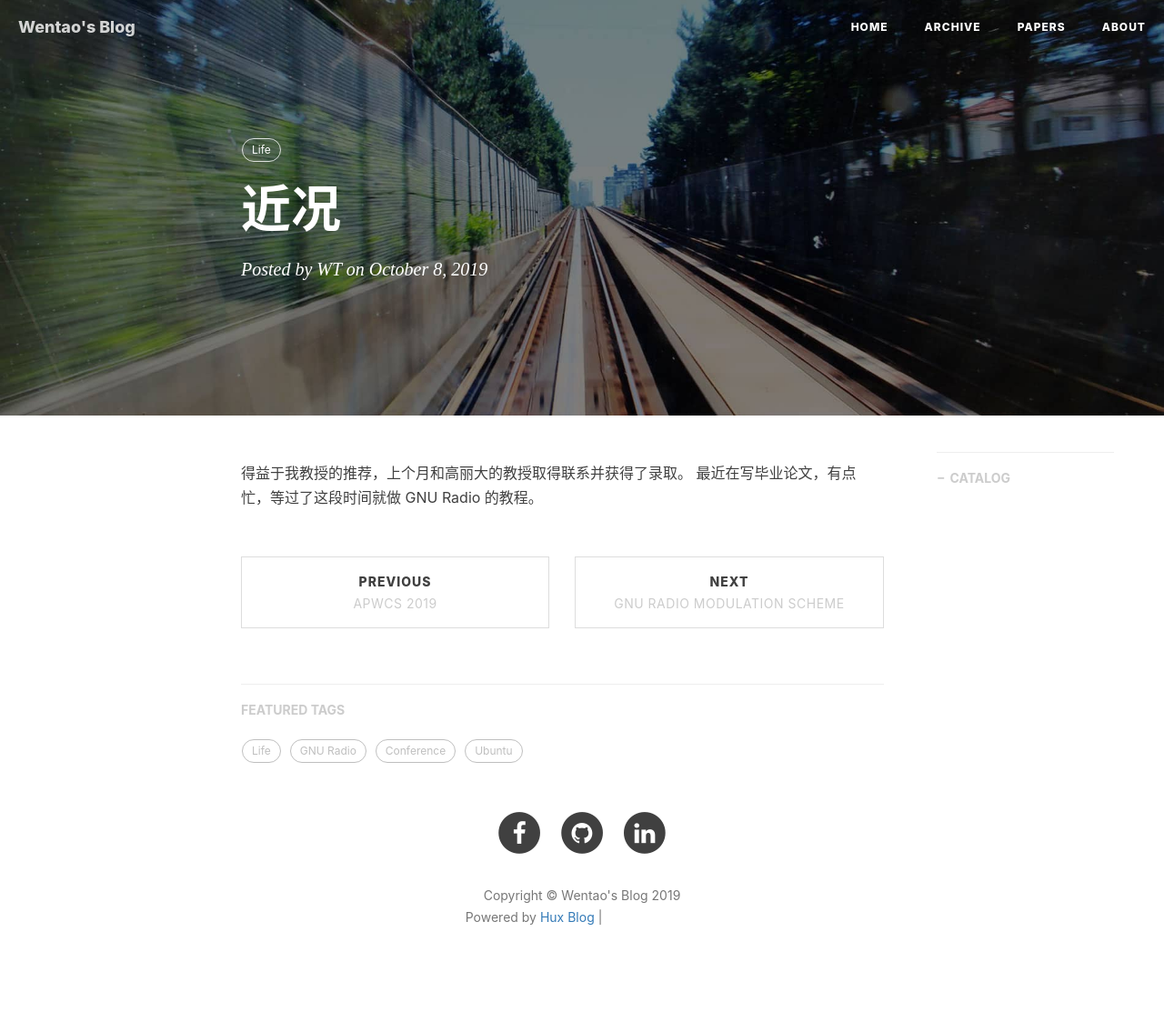
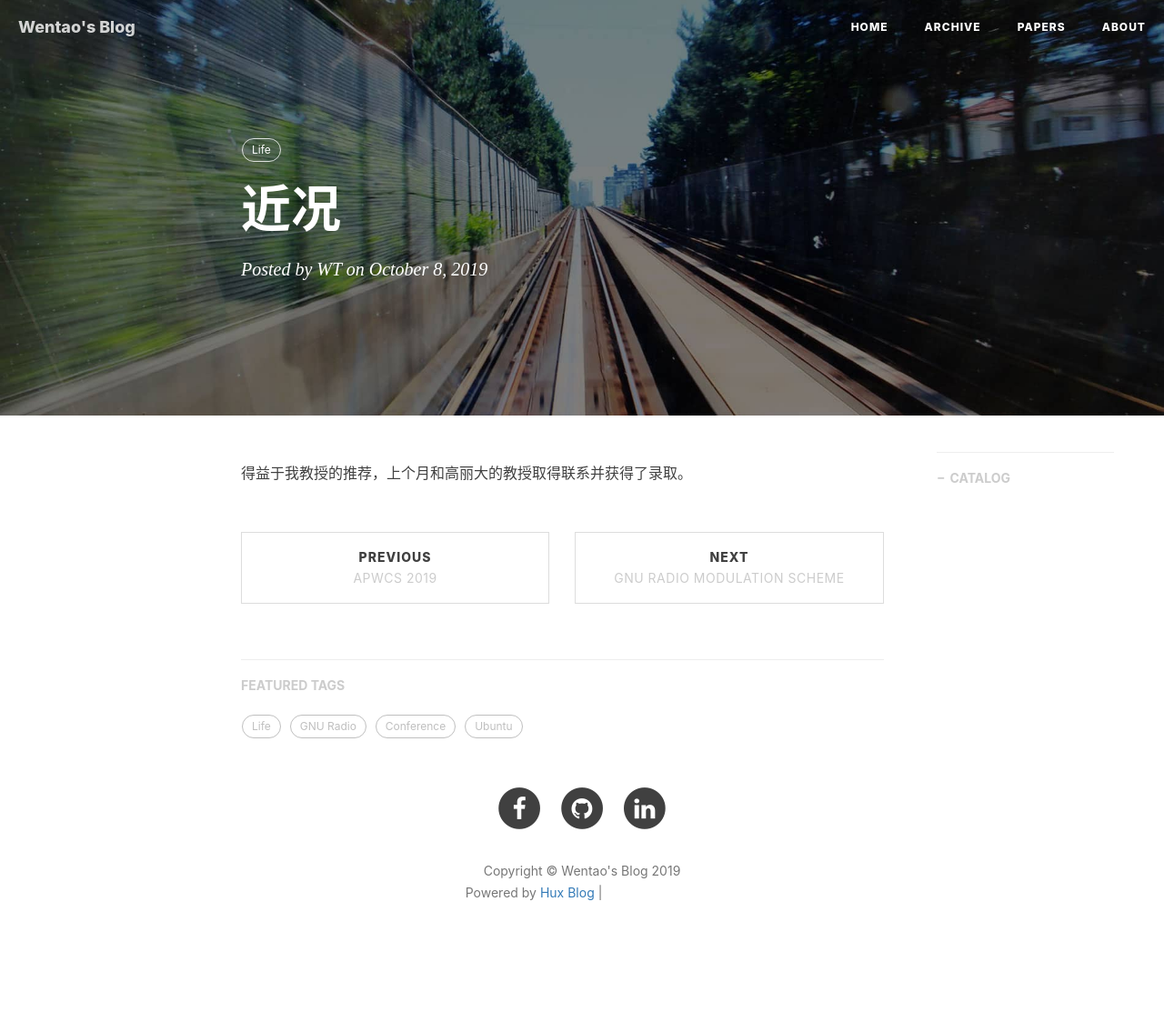
Before and after one commit to csxmt123/zhouwt612.github.io, a Jekyll site: the page built from _posts/2019-10-08-recent situation.md, in a window 1280 px wide. Shown: the whole page at 91% size. Built offline with Jekyll 4.4.1, drawn with Linux system fonts in a browser that asks for light colours; nearby versions of some CDN libraries; comment, search, counter and statistics services are not loaded; after the commit the page ends 1086 px from its top, so only the background shows below that; grey boxes are pictures that could not be loaded.

Commit message:
Update 2019-10-08-recent situation.md

```diff
--- a/_posts/2019-10-08-recent situation.md
+++ b/_posts/2019-10-08-recent situation.md
@@ -11,4 +11,3 @@ tags:
 ---
 
 得益于我教授的推荐，上个月和高丽大的教授取得联系并获得了录取。
-最近在写毕业论文，有点忙，等过了这段时间就做 GNU Radio 的教程。
```
